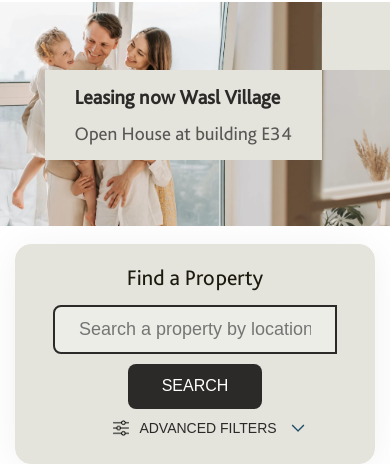
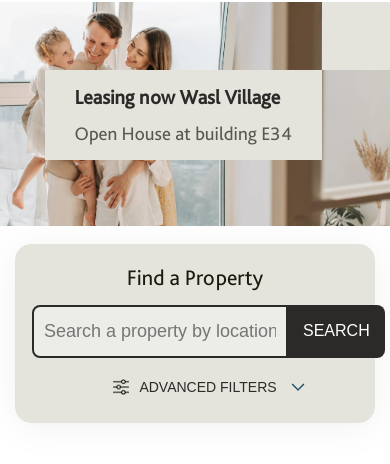
Before and after one commit to ankksinghal/wasl-front, a plain HTML site: page index.html in a window 390 px wide. Shown: the part 73-537 px from the top of the page. Drawn offline with Linux system fonts and the light colour scheme; files whose address does not match are found by name.

Commit message:
Fix Responsive issue

```diff
--- a/assets/js/custom.js
+++ b/assets/js/custom.js
@@ -43,7 +43,7 @@
   });
    // Toggle the mobile menu when the menu button is clicked
    $(".mobile-menu").click(function () {
-    $(".right-section").slideToggle();
+    $("#responsive-nav").slideToggle();
   });
 
   $("#advanced-filters").click(function(){
--- a/assets/scss/components/_banner.scss
+++ b/assets/scss/components/_banner.scss
@@ -83,6 +83,7 @@
         @include respond(tab) {
             margin:15px;
             position: static;
+            padding: 16px;
         }
         h3{
             font-size: $font22;
@@ -97,10 +98,6 @@
             margin-top: 11px;
             form, .form-sec {
                 display: flex;
-                @include respond(tab) {
-                    display: block;
-                    text-align: center;
-                }
             }
             input[type="text"] {
                 border-top-left-radius: 8px;
@@ -118,7 +115,8 @@
                     margin-bottom: 10px;
                 }
                 @include respond(phone) {
-                     height: 45px;
+                     height: 49px;
+                     padding: 0 10px;
                 }
             }
             button{
@@ -133,10 +131,10 @@
                 text-transform: uppercase;
                 @include respond(tab) {
                     font-size: 1rem;
-                    border-radius: 8px;
                 }
                 @include respond(phone) {
-                    height: 45px;
+                    height: 53px;
+                    padding: 0 15px;
                }
             }
 
--- a/assets/scss/components/_bookNow.scss
+++ b/assets/scss/components/_bookNow.scss
@@ -2,6 +2,15 @@
     position: relative;
     margin: 60px 0px;
     overflow: hidden;
+    @include respond(tab_land) {
+        margin: 80px 0;
+    }
+    @include respond(tab) {
+        margin: 50px 0;
+    }
+    @include respond(phone_land) {
+        margin: 50px 0;
+    }
     img.bookNow-img{
         width: 100%;
         @include respond(phone_land) {
--- a/assets/scss/components/_commercial.scss
+++ b/assets/scss/components/_commercial.scss
@@ -2,6 +2,7 @@
     margin: 36px 0 0;
     @include respond(tab_land) {
         overflow: hidden;
+        margin: 50px 0 0;
     }
     & > .container {
         border-bottom: 1px solid #E8E8E8;
--- a/assets/scss/components/_footer.scss
+++ b/assets/scss/components/_footer.scss
@@ -97,13 +97,13 @@
              @include respond(tab) {
                 display: block;
             }
-            @include respond(phone_land) {
+            @include respond(tab) {
                 display: flex;
                 flex-wrap: wrap;
                 text-align: left;
             }
              .footer-menu{
-                @include respond(phone_land) {
+                @include respond(tab) {
                     flex-grow: 1;
                     margin-bottom: 15px;
                 }
@@ -133,9 +133,11 @@
                 }
              }
              .footer-image-section{
-                @include respond(phone_land) {
+                @include respond(tab) {
                     width: 100%;
-                    display: block;
+                    display: flex;
+                    gap: 20px;
+                    justify-content: center;
                 }
                 img{
                      display: block;
@@ -146,15 +148,15 @@
                         margin: 0 auto;
                         display: block;
                      }
-                     @include respond(phone_land) {
-                        margin: 0 0 15px;
+                     @include respond(tab) {
+                        margin: 0;
                         display: block;
                      }
                 }
              }
         }
         .footer-pages-wrap{
-            @include respond(phone_land) {
+            @include respond(tab) {
                text-align: left;
             }
             ul{
--- a/assets/scss/components/_freehold.scss
+++ b/assets/scss/components/_freehold.scss
@@ -1,5 +1,14 @@
 .freehold{
     margin: 78px 0px 93px;
+    @include respond(tab_land) {
+        margin: 80px 0;
+    }
+    @include respond(tab) {
+        margin: 50px 0;
+    }
+    @include respond(phone_land) {
+        margin: 50px 0;
+    }
     .content-box{
         display: flex;
         align-items: center;
@@ -130,6 +139,7 @@
         display: none;
         @include respond(tab) {
             display: flex;
+            padding-bottom: 0;
         }
     }
 }
--- a/assets/scss/components/_header.scss
+++ b/assets/scss/components/_header.scss
@@ -12,7 +12,7 @@
             @include respond(tab) {
                 display: none;
                 position: absolute;
-                top: 85px;
+                top: 75px;
                 padding:15px 0;
                 background: #2B2A28;
                 width: 100%;
@@ -127,6 +127,11 @@
             }
         }
     }
+    @include respond(tab) {
+        #responsive-nav {
+            flex-direction: column-reverse;
+        }
+    }
     .left-section {
         a {
             display: flex;
--- a/assets/scss/components/_residential.scss
+++ b/assets/scss/components/_residential.scss
@@ -3,7 +3,14 @@
     padding: 36px 0px;
     margin-top: 105px;
     @include respond(tab_land) {
+        margin-top: 80px;
+    }
+    @include respond(tab) {
+        margin-top: 50px;
+    }
+    @include respond(phone_land) {
         overflow: hidden;
+        margin-top: 50px;
     }
     h2{
         font-size: $font34;
--- a/assets/scss/components/_upcomingProjects.scss
+++ b/assets/scss/components/_upcomingProjects.scss
@@ -6,10 +6,15 @@
     gap: 51px;
     @include respond(tab_land) {
         gap: 40px;
+        margin-top: 240px;
     }
     @include respond(tab) {
         flex-direction: column-reverse;
         overflow: hidden;
+        margin-top: 50px;
+    }
+    @include respond(phone_land) {
+        margin-top: 50px;
     }
     .left-section{
         display: flex;
@@ -25,7 +30,7 @@
         @include respond(tab) {
             margin-left: 0;
             gap: 32px;
-            margin-bottom: 40px;
+            margin-bottom: 0;
             margin-left: 0;
             position: relative;
             // left: 0;
@@ -38,6 +43,7 @@
             }
         }
         @include respond(phone_land) {
+            margin-bottom: 40px;
             .on-mob {
             left: unset;
             }
@@ -60,6 +66,7 @@
         @include respond(phone_land) {
             flex-direction: column;
             left: 5px;
+            margin-bottom: 0;
         }
         .img-box{
             width: 269px;
--- a/assets/scss/components/_youtubePage.scss
+++ b/assets/scss/components/_youtubePage.scss
@@ -1,5 +1,14 @@
 .youtube-page{
     margin: 109px 0 113px;
+    @include respond(tab_land) {
+        margin: 80px 0;
+    }
+    @include respond(tab) {
+        margin: 50px 0;
+    }
+    @include respond(phone_land) {
+        margin: 50px 0;
+    }
     .main-heading{
         h2{
             font-size: 34px;
@@ -20,11 +29,14 @@
         height: 54.67px;
         margin-top: 49px;
         position: relative;
-        @include respond(phone_land) {
-            margin-top: 15px;
+        @include respond(tab_land) {
+            margin-top: 20px;
         }
         @include respond(tab) {
             margin-top: 25px;
+        }
+        @include respond(phone_land) {
+            margin-top: 5px;
         }
         .subscribe-first{
             display: flex;
--- a/index.html
+++ b/index.html
@@ -28,7 +28,7 @@
                         <span></span>
                         <span></span>
                    </div>
-                    <div class="right-section">
+                    <div class="right-section" id="responsive-nav">
                             <div class="right-top-section">
                                 <div class="top-nav-section">
                                     <ul>
```
Also changed, not shown: assets/css/main.css, 2 other files.
